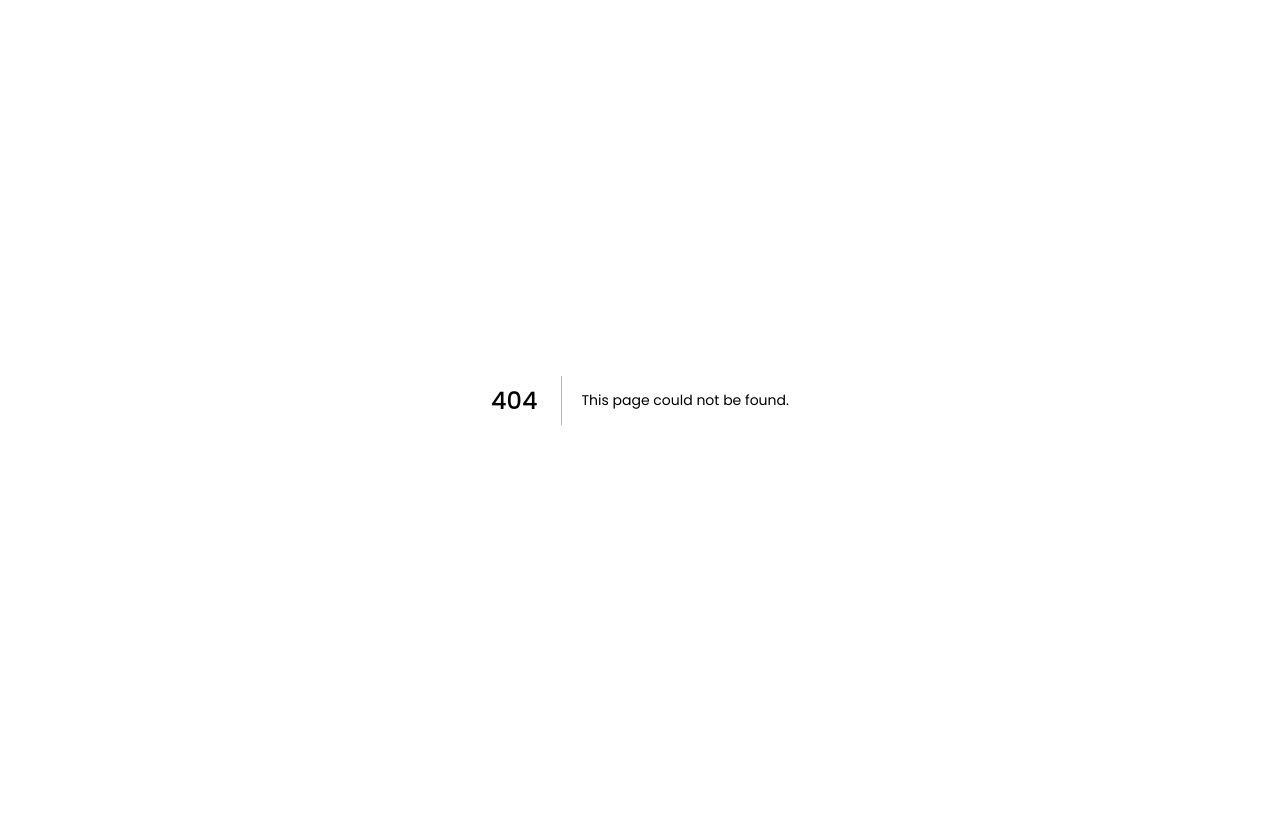
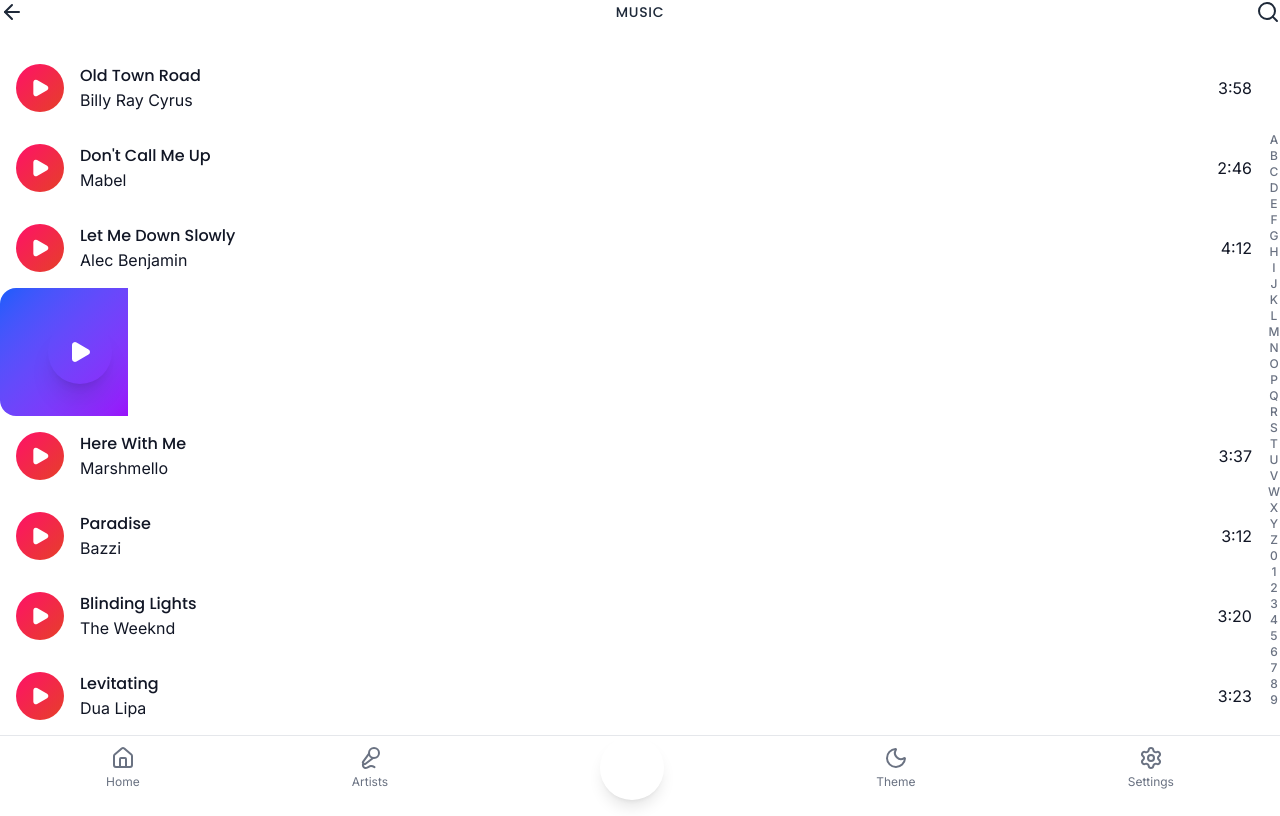
Before and after one commit to Mikela-Mann-MM/iplaymusic-13, a Next.js app: page /songs in a window 1280 px wide. Before the commit this address had no page. Built offline with nearby package versions, Linux system fonts and the light colour scheme.

Commit message:
songs page tilføjet

```diff
--- /dev/null
+++ b/app/(app)/songs/page.tsx
@@ -0,0 +1,97 @@
+
+
+'use client'
+
+import { ArrowLeft, Search, Play } from 'lucide-react'
+import { useRouter } from 'next/navigation'
+import { mockTracks } from '@/lib/mockData'
+import BottomNav from '@/components/navigation/BottomNav'
+
+const alphabet = 'ABCDEFGHIJKLMNOPQRSTUVWXYZ0123456789'.split('')
+
+export default function SongsPage() {
+  const router = useRouter()
+
+  return (
+    <div className="min-h-screen bg-white dark:bg-background-dark pb-32">
+      <header className="flex items-center justify-between px-6 py-4 bg-white dark:bg-background-dark">
+        <button onClick={() => router.back()}>
+          <ArrowLeft size={24} className="text-gray-800 dark:text-white" />
+        </button>
+        <h2 className="text-sm font-medium tracking-wider text-gray-800 dark:text-white">
+          MUSIC
+        </h2>
+        <button>
+          <Search size={24} className="text-gray-800 dark:text-white" />
+        </button>
+      </header>
+
+      <div className="flex">
+        <div className="flex-1 px-6">
+          <h1 className="text-display font-extrabold bg-linear-to-r from-primary-pink to-primary-orange bg-clip-text text-transparent mb-6">
+            All Songs
+          </h1>
+
+          <div className="space-y-1">
+            {mockTracks.map((track, index) => (
+              <div key={track.id}>
+                {index === 3 && (
+                  <div
+                    className="relative h-32 rounded-2xl overflow-hidden mb-4 cursor-pointer group"
+                    onClick={() => router.push('/player')}
+                  >
+                    <div className="absolute inset-0 bg-linear-to-r from-primary-pink to-primary-orange" />
+                    <div className="absolute left-0 top-0 bottom-0 w-32 bg-linear-to-br from-blue-600 to-purple-600" />
+                    <button className="absolute left-12 top-1/2 -translate-y-1/2 w-16 h-16 rounded-full bg-linear-to-br from-primary-pink to-primary-orange flex items-center justify-center text-white shadow-xl group-hover:scale-110 transition-transform z-10">
+                      <Play size={24} fill="currentColor" />
+                    </button>
+                    <div className="absolute right-6 top-1/2 -translate-y-1/2 text-right text-white">
+                      <h3 className="text-xl font-bold mb-1">{track.name}</h3>
+                      <p className="text-sm opacity-90">{track.artists[0].name}</p>
+                    </div>
+                    <span className="absolute right-6 bottom-4 text-white text-sm">
+                      {Math.floor(track.duration_ms / 60000)}:{((track.duration_ms % 60000) / 1000).toFixed(0).padStart(2, '0')}
+                    </span>
+                  </div>
+                )}
+
+                <div
+                  className="track-item"
+                  onClick={() => router.push('/player')}
+                >
+                  <button className="btn-play shrink-0">
+                    <Play size={20} fill="currentColor" />
+                  </button>
+                  <div className="flex-1 min-w-0">
+                    <h3 className="text-body font-medium truncate dark:text-white">
+                      {track.name}
+                    </h3>
+                    <p className="text-body text-text-secondary-light dark:text-text-secondary-dark truncate">
+                      {track.artists[0].name}
+                    </p>
+                  </div>
+                  <span className="text-caption text-text-muted-light dark:text-text-muted-dark shrink-0">
+                    {Math.floor(track.duration_ms / 60000)}:{((track.duration_ms % 60000) / 1000).toFixed(0).padStart(2, '0')}
+                  </span>
+                </div>
+              </div>
+            ))}
+          </div>
+        </div>
+
+        <div className="flex flex-col items-center justify-center py-4 pr-2 text-xs font-medium">
+          {alphabet.map((letter) => (
+            <button
+              key={letter}
+              className="py-0.5 text-gray-500 dark:text-gray-400 hover:text-primary-pink dark:hover:text-primary-pink transition-colors"
+            >
+              {letter}
+            </button>
+          ))}
+        </div>
+      </div>
+
+      <BottomNav />
+    </div>
+  )
+}
```
